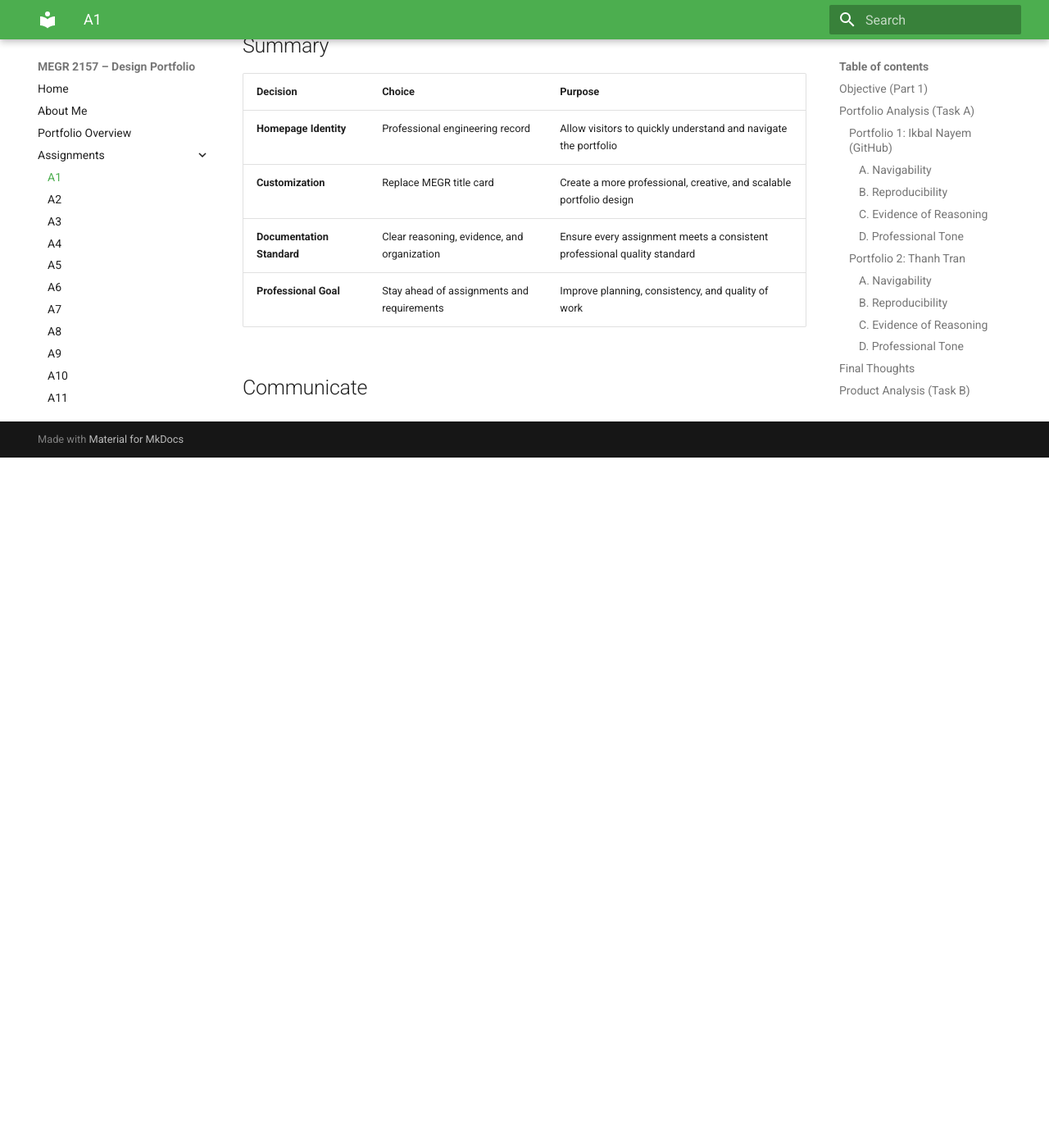
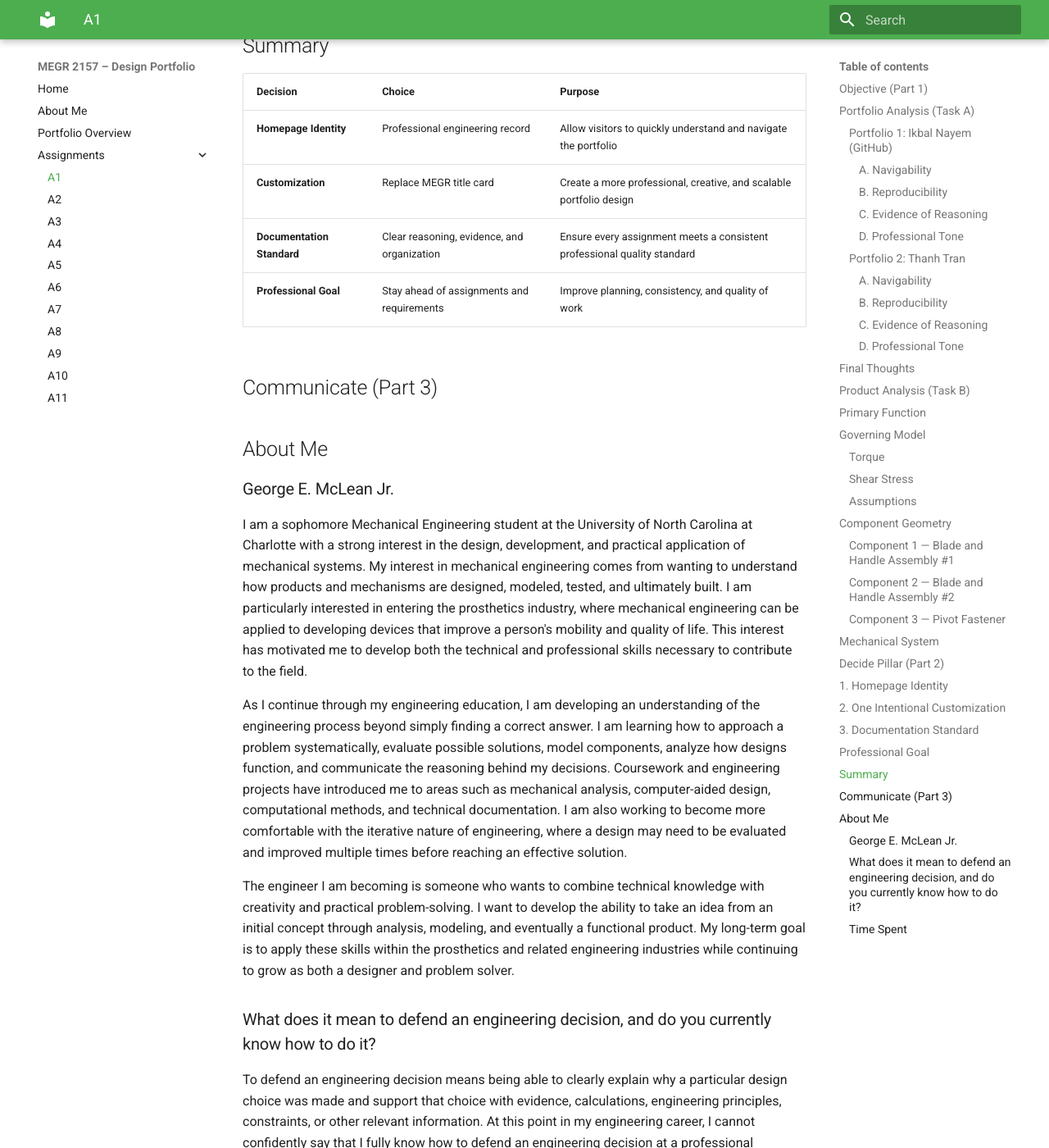
Before and after one commit to gmclean04/Mclean-MEGR-2156-Portfolio, an MkDocs documentation site: the page built from docs/assignments/A01/index.md, in a window 1280 px wide and 1400 px high, scrolled down 7558 px. Shown: the whole window at 82% size. Built offline with MkDocs 1.6.1 and Material for MkDocs 9.7.7, drawn with Linux system fonts in a browser that asks for light colours; before the commit the page ends 8116 px from its top, so only the background shows below that; some of the changed text lies outside the part shown.

Commit message:
Update index.md

```diff
--- a/docs/assignments/A01/index.md
+++ b/docs/assignments/A01/index.md
@@ -196,4 +196,21 @@ This approach will allow the portfolio to develop throughout the semester rather
 | **Documentation Standard** | Clear reasoning, evidence, and organization | Ensure every assignment meets a consistent professional quality standard |
 | **Professional Goal** | Stay ahead of assignments and requirements | Improve planning, consistency, and quality of work |
 
-## Communicate
+## Communicate (Part 3)
+## About Me
+
+### George E. McLean Jr.
+
+I am a sophomore Mechanical Engineering student at the University of North Carolina at Charlotte with a strong interest in the design, development, and practical application of mechanical systems. My interest in mechanical engineering comes from wanting to understand how products and mechanisms are designed, modeled, tested, and ultimately built. I am particularly interested in entering the prosthetics industry, where mechanical engineering can be applied to developing devices that improve a person's mobility and quality of life. This interest has motivated me to develop both the technical and professional skills necessary to contribute to the field.
+
+As I continue through my engineering education, I am developing an understanding of the engineering process beyond simply finding a correct answer. I am learning how to approach a problem systematically, evaluate possible solutions, model components, analyze how designs function, and communicate the reasoning behind my decisions. Coursework and engineering projects have introduced me to areas such as mechanical analysis, computer-aided design, computational methods, and technical documentation. I am also working to become more comfortable with the iterative nature of engineering, where a design may need to be evaluated and improved multiple times before reaching an effective solution.
+
+The engineer I am becoming is someone who wants to combine technical knowledge with creativity and practical problem-solving. I want to develop the ability to take an idea from an initial concept through analysis, modeling, and eventually a functional product. My long-term goal is to apply these skills within the prosthetics and related engineering industries while continuing to grow as both a designer and problem solver.
+
+### What does it mean to defend an engineering decision, and do you currently know how to do it?
+
+To defend an engineering decision means being able to clearly explain why a particular design choice was made and support that choice with evidence, calculations, engineering principles, constraints, or other relevant information. At this point in my engineering career, I cannot confidently say that I fully know how to defend an engineering decision at a professional engineering level. I understand that an engineering decision should be based on more than personal preference, but I am still developing the ability to clearly connect my decisions to technical evidence and explain why one solution is more appropriate than another. I see this as an important skill for me to develop throughout this course and plan to use the portfolio to track how my ability to make and defend engineering decisions improves throughout the semester.
+
+### Time Spent
+
+I spent approximately **1–2 hours** completing the writing portion of this assignment. I expect to spend several additional hours improving the overall portfolio outside of the initial assignment requirements. I want to continue refining the original template and improving its organization, appearance, and documentation quality throughout the week rather than limiting the development of the portfolio to the time available for A1.
```
